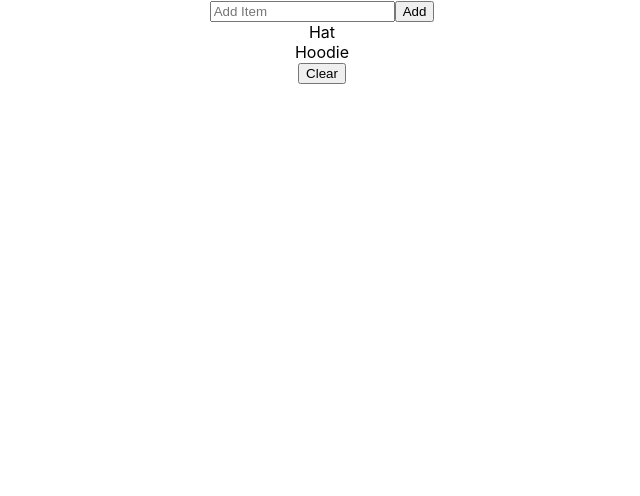
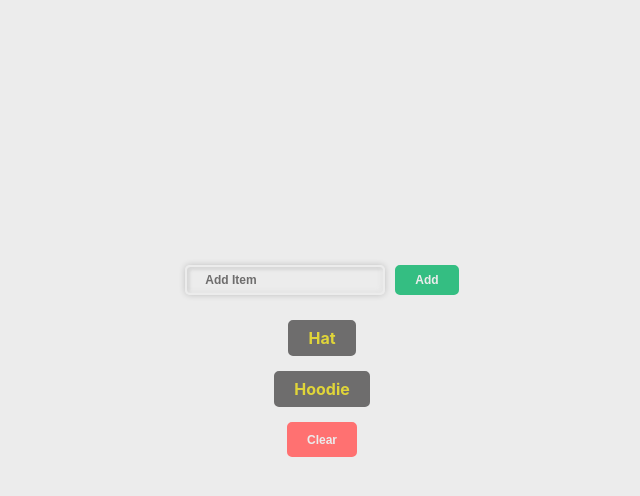
Before and after one commit to bloominstituteoftechnology/reducer-todo, a React (Create React App) app in the folder todo/: page / in a window 1280 px wide. Shown: the top 496 px of the page, without its empty margins (318-958 px from the left). Built offline with nearby package versions, Linux system fonts and the light colour scheme.

Commit message:
added and removed a div in TodoForm, completed styling in App.css

```diff
--- a/todo/src/App.css
+++ b/todo/src/App.css
@@ -1,5 +1,13 @@
+body {
+  background-color: #ececec;
+}
+
 .App {
   text-align: center;
+  display: flex;
+  flex-direction: column;
+  align-content: center;
+  height: 100vh;
 }
 
 .App-logo {
@@ -36,3 +44,123 @@
     transform: rotate(360deg);
   }
 }
+
+form {
+  margin-top: 30vh;
+  height: 10%;
+  display: flex;
+  justify-content: center;
+  align-items: center;
+}
+
+.item-input {
+  border: 2px solid #ececec;
+  margin-right: 10px;
+  padding: 6px 18px;
+  background-color: transparent;
+  color: #6e6d6d;
+  border-radius: 5px;
+  box-shadow:
+  0 0px 0px 0 rgba(0, 0, 0, 0.2),
+  0 0px 6px 0 rgba(0, 0, 0, 0.19),
+  inset -3px -3px 3px rgba(225,225,225,0.5),
+  inset 3px 3px 3px rgba(70,70,70,0.12);
+  font-size: 12px;
+  font-weight: bolder;
+  display: flex;
+  justify-content: center;
+  align-items: center;
+  outline: none;
+}
+
+::placeholder {
+  color: #6e6d6d;
+  font-size: 12px;
+}
+
+.add-btn {
+  border: 2px solid #34be82;
+  padding: 6px 18px;
+  background-color: #34be82;
+  color: #ececec;
+  font-weight: bolder;
+  border-radius: 5px;
+  font-size: 12px;
+  outline: none;
+  cursor: pointer;
+}
+
+.add-btn:hover {
+  border: 2px solid #34be82;
+  padding: 6px 18px;
+  background-color: #34be82;
+  color: #ececec;
+  font-weight: bolder;
+  border-radius: 5px;
+  box-shadow:
+  0 0px 0px 0 rgba(0, 0, 0, 0.2),
+  0 0px 6px 0 rgba(0, 0, 0, 0.19),
+  inset -3px -3px 3px rgba(225,225,225,0.5),
+  inset 3px 3px 3px rgba(70,70,70,0.12);
+  font-size: 12px;
+  outline: none;
+  cursor: pointer;
+}
+
+.item-list {
+  height: auto;
+  display: flex;
+  flex-direction: column;
+  justify-content: space-evenly;
+  align-items: center;
+}
+
+.item {
+  border: 2px solid #6e6d6d;
+  cursor: pointer;
+  padding: 6px 18px;
+  border-radius: 5px;
+  color: #e0d539;
+  font-weight: bolder;
+  background-color: #6e6d6d;
+  margin-bottom: 15px;
+}
+
+.item.completed {
+  text-decoration-line: line-through;
+  text-decoration-color: #6e6d6d;
+  text-decoration-style: solid;
+  border: 2px solid #ff7171;
+  background-color: #ff7171;
+  color: #ececec;
+}
+
+.clear-btn {
+  border: 2px solid #ff7171;
+  padding: 6px 18px;
+  background-color: #ff7171;
+  color: #ececec;
+  font-weight: bolder;
+  border-radius: 5px;
+  cursor: pointer;
+  outline: none;
+  font-size: 12px;
+  height: 35px;
+}
+
+.clear-btn:hover {
+  border: 2px solid #ff7171;
+  padding: 6px 18px;
+  background-color: #ff7171;
+  color: #ececec;
+  font-weight: bolder;
+  border-radius: 5px;
+  box-shadow:
+  0 0px 0px 0 rgba(0, 0, 0, 0.2),
+  0 0px 6px 0 rgba(0, 0, 0, 0.19),
+  inset -3px -3px 3px rgba(225,225,225,0.5),
+  inset 3px 3px 3px rgba(70,70,70,0.12);
+  cursor: pointer;
+  outline: none;
+  font-size: 12px;
+}
--- a/todo/src/components/TodoForm.js
+++ b/todo/src/components/TodoForm.js
@@ -16,7 +16,7 @@ const TodoForm = (props) => {
   return (
     <form>
       <input
-      className="item-input"
+        className="item-input"
         type="text"
         name="item"
         value={newItem}
```
